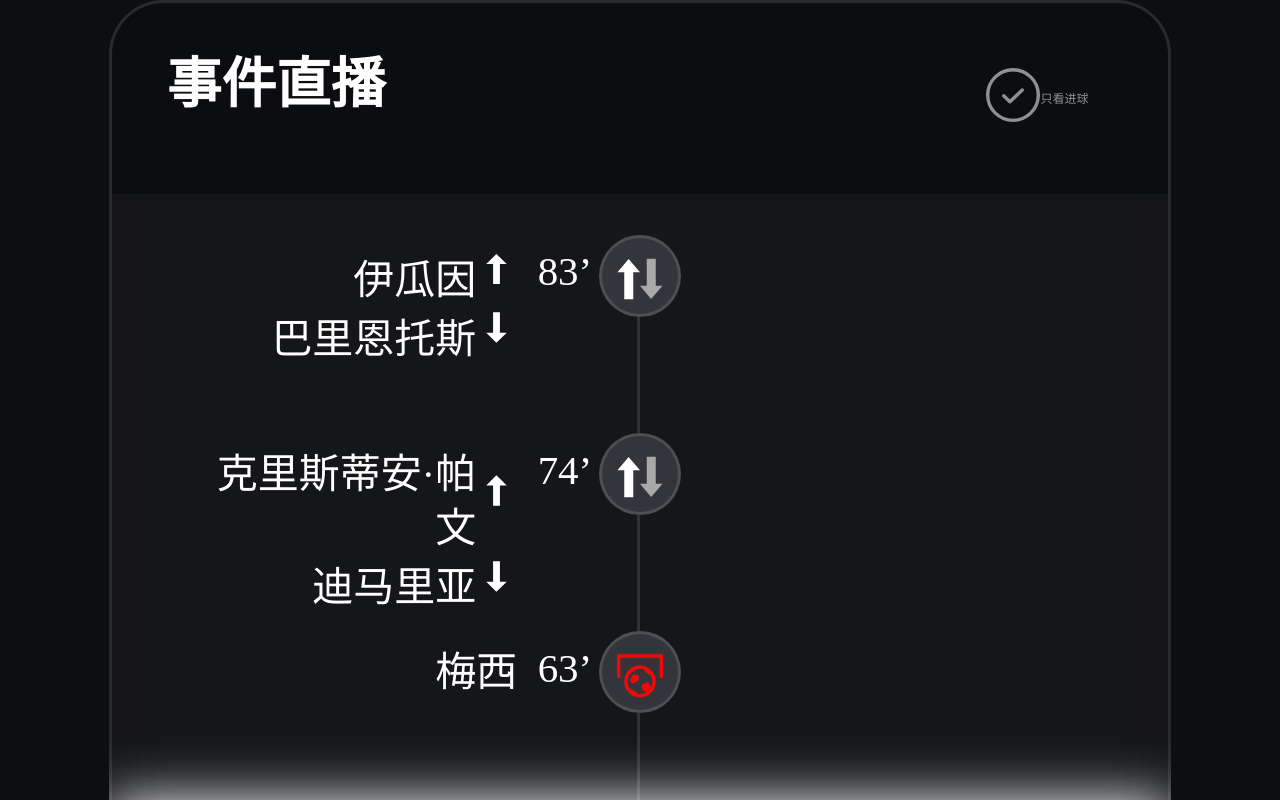
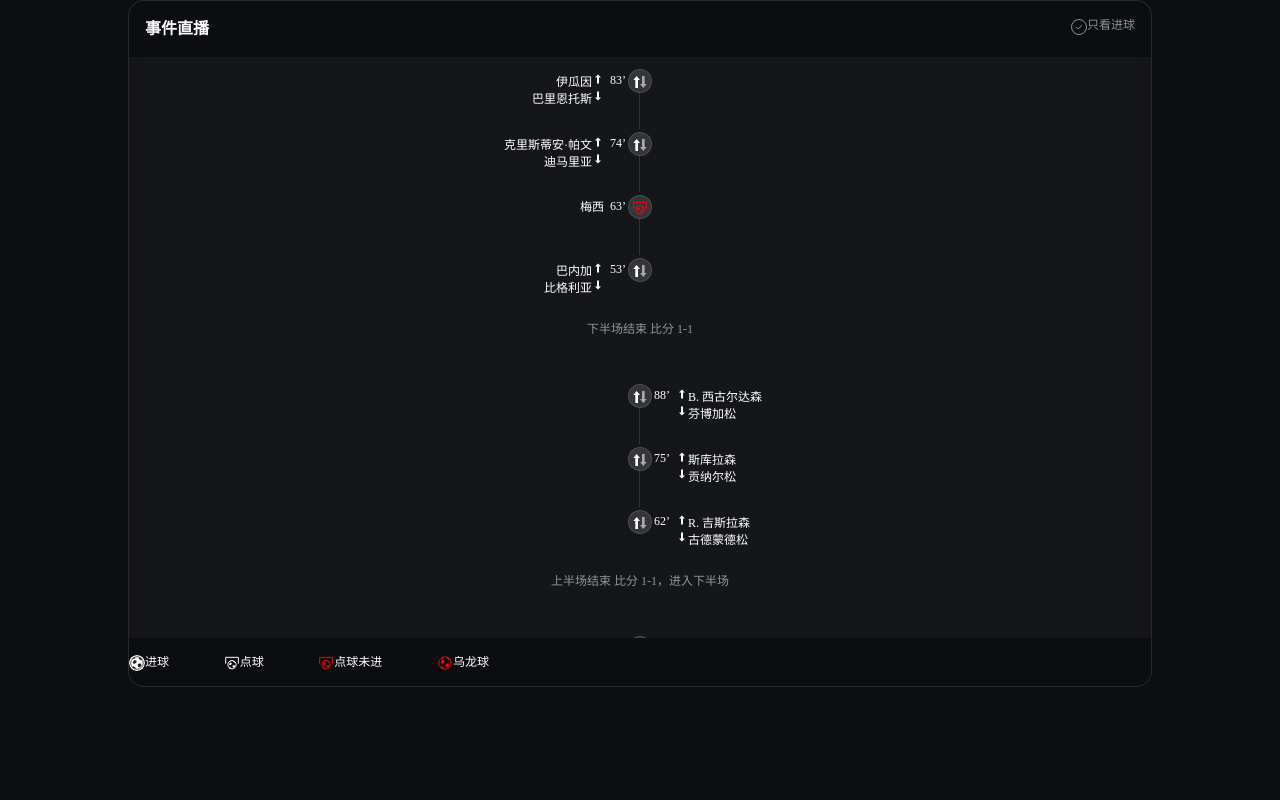
Before and after one commit to ninthzyh/worldcup-h5, a Vue app: page /event in a window 1280 px wide. Shown: the top 800 px of the page. Built offline with nearby package versions, Linux system fonts and the light colour scheme; a web font is replaced by a local one.

Commit message:
兼容pad

```diff
--- a/src/views/event/index.vue
+++ b/src/views/event/index.vue
@@ -156,7 +156,7 @@ export default {
 
 <style lang="scss" scoped>
 @import "../../assets/vw";
-
+@media screen and (max-device-width: 600px) {
   .event-container{
     width: vw(311);
     background: rgba(0, 0, 0, 0.04);
@@ -167,19 +167,21 @@ export default {
     .title{
       height: vw(56);
       line-height: vw(56);
+      display: flex;
+      align-items: center;
+      padding: 0 vw(16);
       .text{
         font-weight: 600;
         font-size: vw(16);
         line-height: vw(24);
-      padding: 0 vw(16);
       }
 
       .icon-container{
+        flex: 1;
         display: inline-block;
         height: vw(24);
         font-size: vw(10);
         line-height: vw(16);
-      width: vw(190);
         text-align: right;
         .icon{
           vertical-align: middle;
@@ -320,4 +322,174 @@ export default {
       }
     }
   }
+}
+
+@media screen and (min-device-width: 600px) {
+  .event-container{
+    width: vwPad(1024);
+    background: rgba(0, 0, 0, 0.04);
+    border: vwPad(1) solid rgba(255, 255, 255, 0.12);
+    backdrop-filter: blur(vwPad(8));
+    border-radius: vwPad(16);
+    margin: 0 auto;
+    .title{
+      height: vwPad(56);
+      line-height: vwPad(56);
+      display: flex;
+      align-items: center;
+      padding: 0 vwPad(16);
+      .text{
+        font-weight: 600;
+        font-size: vwPad(16);
+        line-height: vwPad(24);
+      }
+
+      .icon-container{
+        display: inline-block;
+        height: vwPad(24);
+        font-size: vwPad(10);
+        line-height: vwPad(16);
+        flex: 1;
+        text-align: right;
+        .icon{
+          vertical-align: middle;
+          display: inline-block;
+          width: vwPad(16);
+          height: vwPad(16);
+          background-image: url("../../assets/images/uncheck.svg");
+          background-size: 100% 100%;
+          &.checked{
+            background-image: url("../../assets/images/check.svg");
+          }
+        }
+      }
+    }
+    .container{
+      height: vwPad(581);
+      overflow-y: scroll;
+      background: rgba(255, 255, 255, 0.04);
+      box-sizing: border-box;
+      padding: vwPad(12) 0;
+      >div>span{
+        display: inline-block;
+      }
+      .message{
+        font-size: vwPad(12);
+        height: vwPad(24);
+        line-height: vwPad(16);
+      }
+      .home{
+        width: calc(50% + #{vwPad(12)});
+        text-align: right;
+      }
+      .away{
+        padding-left: calc(50% - #{vwPad(12)});
+      }
+      .both{
+        width: 100%;
+        text-align: center;
+        color: rgba(255, 255, 255, 0.54);
+      }
+      .event-name{
+        display: inline-block;
+        vertical-align: middle;
+        width: vwPad(384);
+      }
+      .line{
+        display: inline-block;
+        width: 50%;
+        height: vwPad(36);
+        margin-bottom: vwPad(-4);
+        border-right: vwPad(1) solid rgba(255, 255, 255, 0.12);;
+      }
+      .icon-container{
+        display: inline-block;
+        width: vwPad(24);
+        height: vwPad(24);
+        padding-top: vwPad(4);
+        box-sizing: border-box;
+        background: #33353A;
+        border: vwPad(1) solid rgba(255, 255, 255, 0.12);
+        border-radius: 50%;
+        text-align: center;
+        vertical-align: middle;
+        .icon{
+          display: inline-block;
+          width: vwPad(16);
+          height: vwPad(16);
+          background-size: 100% 100%;
+        }
+      }
+      .time{
+        display: inline-block;
+        width: vwPad(24);
+        padding: 0 vwPad(2);
+      }
+      .subs-made{
+        vertical-align: text-top;
+        width: vwPad(406);
+        >p{
+          margin: 0;
+        }
+      }
+    }
+
+    .goal{
+      background-image: url("../../assets/images/goal.svg");
+    }
+    .own-goal{
+      background-image: url("../../assets/images/own-goal.svg");
+    }
+    .penalties{
+      background-image: url("../../assets/images/penalties.svg");
+    }
+    .penalties-not-in{
+      background-image: url("../../assets/images/penalties-not-in.svg");
+    }
+    .yellow-card{
+      background-image: url("../../assets/images/yellow-card.svg");
+    }
+    .red-card{
+      background-image: url("../../assets/images/red-card.svg");
+    }
+    .yellow-2-card{
+      background-image: url("../../assets/images/yellow-2-card.svg");
+    }
+    .up{
+      display: inline-block;
+      width: vwPad(12);
+      height: vwPad(12);
+      background-size: 100% 100%;
+      background-image: url("../../assets/images/up.svg");
+    }
+    .down{
+      display: inline-block;
+      width: vwPad(12);
+      height: vwPad(12);
+      background-size: 100% 100%;
+      background-image: url("../../assets/images/down.svg");
+    }
+    .replace{
+      background-image: url("../../assets/images/replace.svg");
+    }
+    .tag-container{
+      height: vwPad(48);
+      line-height: vwPad(48);
+      display: flex;
+      justify-content: flex-start;
+      font-size: vwPad(12);
+      text-align: center;
+      >div{
+        margin-right: vw(16);
+      }
+      .icon{
+        vertical-align: middle;
+        display: inline-block;
+        width: vwPad(16);
+        height: vwPad(16);
+        background-size: 100% 100%;
+      }
+    }
+  }
+}
 </style>
```
Lines whose indentation alone changed are shown as unchanged.
